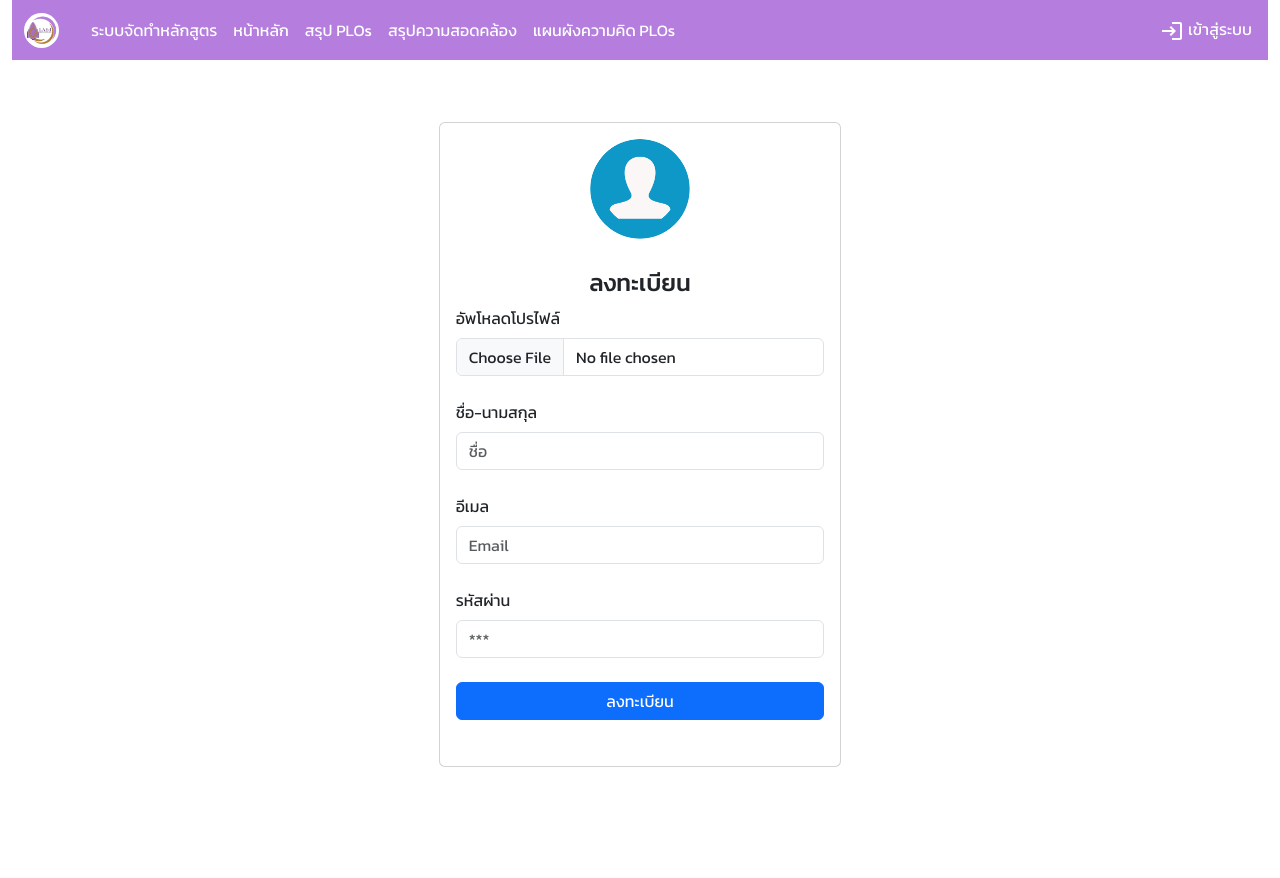
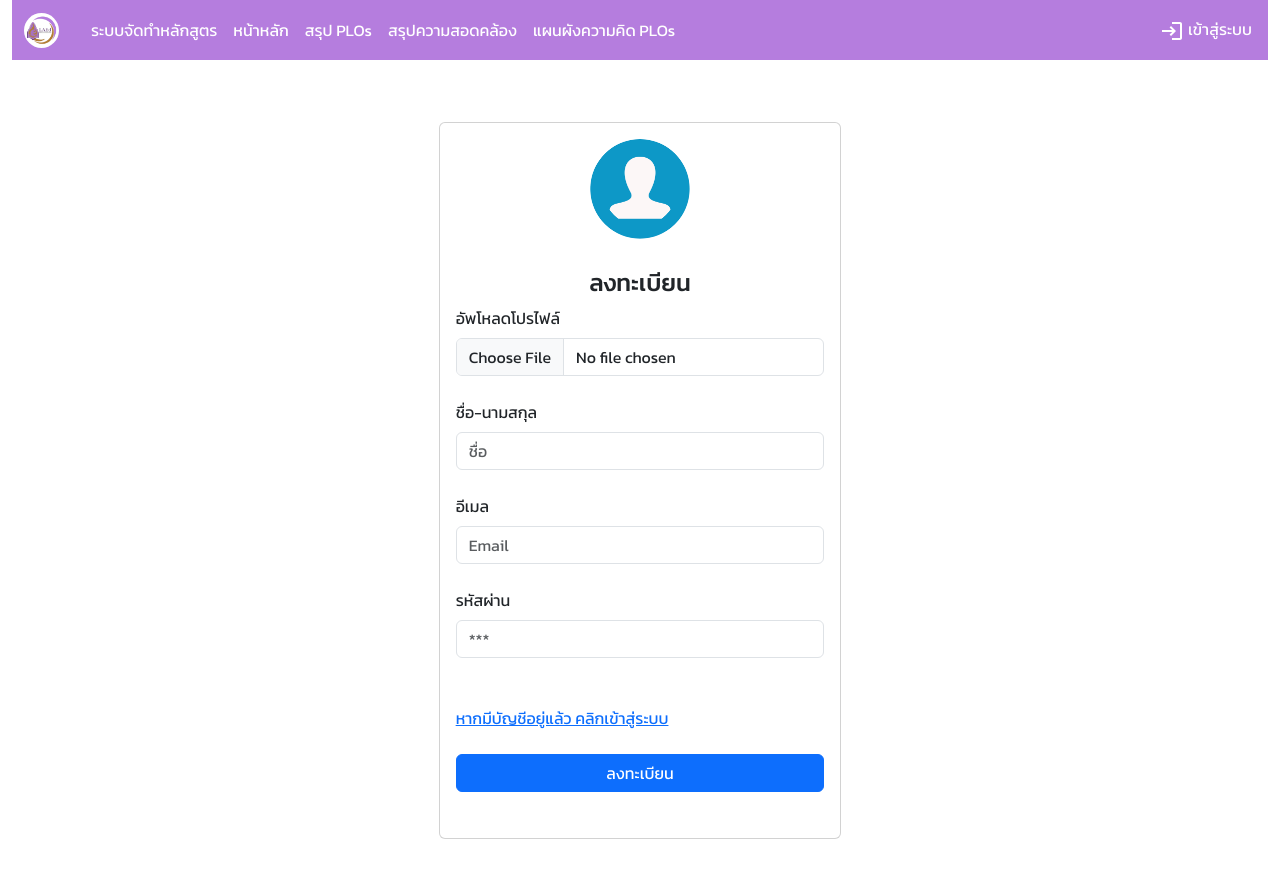
Before and after one commit to Tanupats/course-IS-WEB, a React (Vite) app: page /register in a window 1280 px wide. Shown: the top 878 px of the page. Built offline with nearby package versions, Linux system fonts and the light colour scheme.

Commit message:
update course

```diff
--- a/src/components/Home.jsx
+++ b/src/components/Home.jsx
@@ -15,7 +15,7 @@ const Home = () => {
               </div>
       {
 
-        localStorage.getItem("name") === "" && (
+        localStorage.getItem("name") === "" ||   localStorage.getItem("name") === null && (
            <Button style={{width:'300px',marginTop:'60px'}}   onClick={()=>{ navigate('/login') }}>เข้าสู่ระบบ</Button>
         )
       }
--- a/src/components/Login.jsx
+++ b/src/components/Login.jsx
@@ -1,4 +1,4 @@
-import React, { useContext, useEffect, useState } from "react";
+import React, { useContext,useState } from "react";
 import { Col, Row, Form, Button, Image, Card,Alert } from "react-bootstrap";
 import "./Login.css";
 import { useNavigate } from "react-router-dom";
@@ -44,8 +44,10 @@ const Login = () => {
 
           }
         }).catch(err=>{
-          console.log(err)
-          setErrorMsg("ชื่อผู้ใช้ หรือรหัสผ่านไม่ถูกต้อง")
+          if(err){
+              setErrorMsg("ชื่อผู้ใช้ หรือรหัสผ่านไม่ถูกต้อง")
+          }
+
         })
 
     }
@@ -115,7 +117,7 @@ const Login = () => {
                         เข้าสู่ระบบ
                       </Button>
                       <hr />
-                          ยังไม่มีบัญชี คลิกลงทะเบียน
+                          <p>*หากยังไม่มีบัญชี คลิกลงทะเบียน</p>
                       <Button
                         onClick={()=>navigae('/register')}
                         type="submit"
--- a/src/components/Register.jsx
+++ b/src/components/Register.jsx
@@ -1,21 +1,19 @@
-import React, { useContext, useEffect, useState } from "react";
-import { Col, Row, Form, Button, Image, Card,Alert } from "react-bootstrap";
+import React, { useEffect, useState } from "react";
+import { Col, Row, Form, Button, Image, Card, Alert } from "react-bootstrap";
 import "./Login.css";
 import { useNavigate } from "react-router-dom";
 import axios from "axios";
 
 const Register = () => {
-
   const navigae = useNavigate();
 
   const [file, setFile] = useState("");
   const [name, setName] = useState("");
   const [email, setEmail] = useState("");
   const [password, setPassword] = useState("");
-
-  const handelSubmit = async () => {
-
-
+  const [message, setMessage] = useState("");
+  const handelSubmit = async (e) => {
+    e.preventDefault();
     let formData = new FormData();
 
     formData.append("photo", file);
@@ -25,20 +23,23 @@ const Register = () => {
     formData.append("systemName", "course");
     formData.append("role", "admin");
 
-      await axios.post(`${import.meta.env.VITE_BASE_URL}/register`,formData)
-        .then(res => {
-
+    await axios
+      .post(`${import.meta.env.VITE_BASE_URL}/register`, formData)
+      .then((res) => {
         if (res.status === 200) {
           navigae("/login");
         }
       })
-
-
+      .catch((err) => {
+        if (err) {
+          setMessage("ผู้ใช้นี้ได้ลงทะเบียนแล้ว");
+        }
+      });
   };
 
-  useEffect(()=>{
-        console.log(file)
-  },[file])
+  useEffect(() => {
+    console.log(file);
+  }, [file]);
 
   return (
     <div>
@@ -54,16 +55,20 @@ const Register = () => {
                     <center>
                       {" "}
                       <Image
-                        src={ file ?  URL.createObjectURL(file) : "profile.png"  }
-                        style={{ width: "100px", height: "100px",borderRadius:"50px" }}
+                        src={file ? URL.createObjectURL(file) : "profile.png"}
+                        style={{
+                          width: "100px",
+                          height: "100px",
+                          borderRadius: "50px",
+                        }}
                       />
                     </center>
                   </Col>
                   <Col sm={12}>
                     <Form
                       className="section-form"
-
-
+                      onSubmit={(e) => handelSubmit(e)}
+                      enctype="multipart/form-data"
                     >
                       <h4 className="text-center"> ลงทะเบียน</h4>
 
@@ -71,7 +76,6 @@ const Register = () => {
                         <Form.Label>อัพโหลดโปรไฟล์</Form.Label>
                         <Form.Control
                           type="file"
-
                           onChange={(e) => setFile(e.target.files[0])}
                         />
                       </Form.Group>
@@ -106,13 +110,11 @@ const Register = () => {
                           onChange={(e) => setPassword(e.target.value)}
                         />
                       </Form.Group>
-
-
-
-                      <Button
-                         onClick={()=>handelSubmit()}
-
-                        className=" w-100 mt-4">
+                      <br />
+                      {message ? <Alert variant="danger" className="text-center"> {message} </Alert> : <></>}
+                      <br />
+                      <a href="/login">หากมีบัญชีอยู่แล้ว คลิกเข้าสู่ระบบ</a>
+                      <Button type="submit" className=" w-100 mt-4">
                         ลงทะเบียน
                       </Button>
                     </Form>
```
Lines whose indentation alone changed are shown as unchanged.
